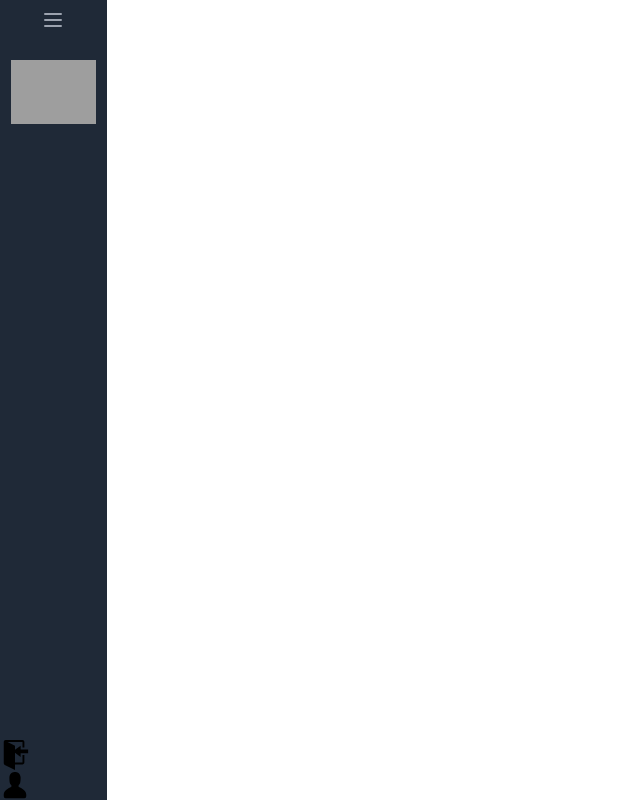
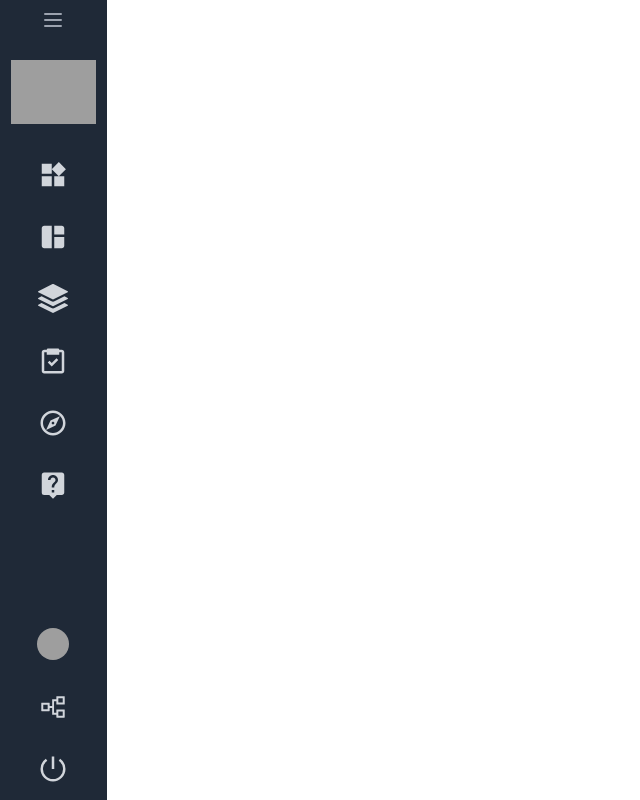
Before and after one commit to odu-emse/Glance-Frontend, a Next.js app: page /components/sidebar in a window 1280 px wide. Shown: the whole page, without its empty margins (0-640 px from the left). Built offline with nearby package versions, Linux system fonts and the light colour scheme; grey boxes are pictures that could not be loaded.

Commit message:
sidebar migration

```diff
--- a/package.json
+++ b/package.json
@@ -11,10 +11,11 @@
   "dependencies": {
     "next": "12.2.5",
     "react": "18.2.0",
-    "react-dom": "18.2.0"
+    "react-dom": "18.2.0",
+    "react-icons": "^4.4.0"
   },
   "devDependencies": {
-    "autoprefixer": "^10.4.8",
+    "autoprefixer": "^10.4.9",
     "eslint": "8.23.0",
     "eslint-config-next": "12.2.5",
     "postcss": "^8.4.16",
--- a/pages/components/sidebar.js
+++ b/pages/components/sidebar.js
@@ -16,10 +16,27 @@ import { useEffect, useState } from 'react'
 
 export default function Sidebar() {
 	const [open, setOpen] = useState(false)
-	const [loading, setLoading] = useState(false)
+	//const [loading, setLoading] = useState(false)
 	const [dropdown, setDropdown] = useState(false)
-	const [authenticated, setAuthenticated] = useState(false)
+	const [authenticated, setAuthenticated] = useState(true)
 
+	/*async function auth() {
+		try {
+			const res = await checkForToken()
+			res ? setAuthenticated(true) : setAuthenticated(false)
+			setLoading(false)
+		} catch (err) {
+			throw new Error(err)
+		}
+	}
+
+	useEffect(() => {
+		auth()
+	}, [])
+
+	if (loading) {
+		return loader()
+	}*/
 
 	return (
 		<aside
@@ -33,7 +50,9 @@ export default function Sidebar() {
 				<button
 					className="inline-flex items-center justify-center py-2 rounded-md text-gray-400 hover:text-white hover:bg-gray-700 focus:outline-none focus:ring-2 focus:ring-inset focus:ring-white w-full"
 					aria-expanded="false"
-					onClick={() => setOpen(!open)}
+					onClick={() => setOpen(!open)
+
+								}
 				>
 					<span className="sr-only">Open side menu</span>
 					<svg
@@ -82,54 +101,62 @@ export default function Sidebar() {
 				</div>
 
 				<div
-					className={`menu relative h-full flex flex-col ${
+					className ={`menu relative h-full flex flex-col justify-between`}
+					/*className={`menu relative h-full flex flex-col ${
 						authenticated ? 'justify-between' : 'justify-end'
-					}`}
+					}`}*/
 				>
 					{!authenticated === true ? (
 						<>
-							<Link href="/users/login"
+							<Link href="/users/login">
+								<a
 								className={`text-gray-300 hover:bg-gray-700 hover:text-white px-3 py-4 text-sm font-medium uppercase tracking-widest ${
 									!open && 'flex items-center justify-center'
 								}`}
 								activeClassName="bg-gray-900 text-white px-3 py-4 text-sm font-medium border-l-4"
-							>
+								>
 								{open ? 'Login' : <GoSignIn size={30} />}
+								</a>
 							</Link>
-							<Link href="/users/register"
+							<Link href="/users/register">
+								<a
 								className={`text-gray-300 hover:bg-gray-700 hover:text-white px-3 py-4 text-sm font-medium uppercase tracking-widest ${
 									!open && 'flex items-center justify-center'
 								}`}
 								activeClassName="bg-gray-900 text-white px-3 py-4 text-sm font-medium border-l-4"
 							>
 								{open ? 'Register' : <GoPerson size={30} />}
+								</a>
 							</Link>
 						</>
 					) : (
 						<>
 							<div className="flex flex-col">
-								<Link href="/portal"
+								<Link href="/portal">
+									<a
 									className={`text-gray-300 hover:bg-gray-700 hover:text-white px-3 py-4 text-sm font-medium uppercase tracking-widest ${
 										!open
 											? 'flex items-center justify-center'
 											: ''
 									}`}
 									activeClassName="bg-gray-900 text-white px-3 py-4 text-sm font-medium border-l-4"
-								>
+								    >
 									{open ? (
 										'Portal'
 									) : (
 										<MdWidgets size={30} title="Portal" />
 									)}
+									</a>
 								</Link>
-								<Link href="/dashboard"
+								<Link href="/dashboard">
+									<a
 									className={`text-gray-300 hover:bg-gray-700 hover:text-white px-3 py-4 text-sm font-medium uppercase tracking-widest ${
 										!open
 											? 'flex items-center justify-center'
 											: ''
 									}`}
 									activeClassName="bg-gray-900 text-white px-3 py-4 text-sm font-medium border-l-4"
-								>
+									>
 									{open ? (
 										'Dashboard'
 									) : (
@@ -138,9 +165,10 @@ export default function Sidebar() {
 											title="Dashboard"
 										/>
 									)}
+									</a>
 								</Link>
-								<Link href="/program"
-
+								<Link href="/program">
+									<a
 									className={`text-gray-300 hover:bg-gray-700 hover:text-white px-3 py-4 text-sm font-medium uppercase tracking-widest ${
 										!open
 											? 'flex items-center justify-center'
@@ -153,9 +181,10 @@ export default function Sidebar() {
 									) : (
 										<BsStack size={30} title="My Program" />
 									)}
+									</a>
 								</Link>
-								<Link href="/assignments"
-
+								<Link href="/assignments">
+								<a
 									className={`text-gray-300 hover:bg-gray-700 hover:text-white px-3 py-4 text-sm font-medium uppercase tracking-widest ${
 										!open
 											? 'flex items-center justify-center'
@@ -168,9 +197,10 @@ export default function Sidebar() {
 									) : (
 										<BiTask size={30} title="Assignments" />
 									)}
+									</a>
 								</Link>
-								<Link href="/community"
-
+								<Link href="/community">
+									<a
 									className={`text-gray-300 hover:bg-gray-700 hover:text-white px-3 py-4 text-sm font-medium uppercase tracking-widest ${
 										!open
 											? 'flex items-center justify-center'
@@ -186,8 +216,10 @@ export default function Sidebar() {
 											title="Community"
 										/>
 									)}
+									</a>
 								</Link>
-								<Link href="/support"
+								<Link href="/support">
+									<a
 									className={`text-gray-300 hover:bg-gray-700 hover:text-white px-3 py-4 text-sm font-medium uppercase tracking-widest ${
 										!open
 											? 'flex items-center justify-center'
@@ -203,6 +235,7 @@ export default function Sidebar() {
 											title="Your support"
 										/>
 									)}
+									</a>
 								</Link>
 							</div>
 
@@ -242,24 +275,30 @@ export default function Sidebar() {
 									onMouseLeave={() => setDropdown(!dropdown)}
 								>
 									<Link
-										href={`/users`}
+									   //to={`/users/${decoder()}`}
+										href={`/users`}>
+											<a
 										className="block px-4 py-2 text-sm text-gray-700 hover:bg-gray-100"
 										activeClassName="bg-gray-900 text-white px-3 py-4 text-sm font-medium border-l-4"
 										role="menuitem"
 									>
 										Your Profile
+										</a>
 									</Link>
 									<Link
-										href="/users/logout"
+										href="/users/logout">
+										<a
 										className="block px-4 py-2 text-sm text-gray-700 hover:bg-gray-100"
 										activeClassName="bg-gray-900 text-white px-3 py-4 text-sm font-medium border-l-4"
 										role="menuitem"
 									>
 										Sign out
+										</a>
 									</Link>
 								</div>
 								<Link
-									href="/sitemap"
+									href="/sitemap">
+									<a
 									className={`text-gray-300 hover:bg-gray-700 hover:text-white px-3 py-4 text-sm font-medium uppercase tracking-widest ${
 										!open
 											? 'flex items-center justify-center'
@@ -275,9 +314,11 @@ export default function Sidebar() {
 											title="Sitemap"
 										/>
 									)}
+									</a>
 								</Link>
 								<Link
-									href="/users/logout"
+									href="/users/logout">
+										<a
 									className={`text-gray-300 hover:bg-gray-700 hover:text-white px-3 py-4 text-sm font-medium uppercase tracking-widest ${
 										!open
 											? 'flex items-center justify-center'
@@ -293,6 +334,7 @@ export default function Sidebar() {
 											title="Logout"
 										/>
 									)}
+									</a>
 								</Link>
 							</div>
 						</>
```
Also changed, not shown: 1 other file (tests, documents, lock files or other folders).
